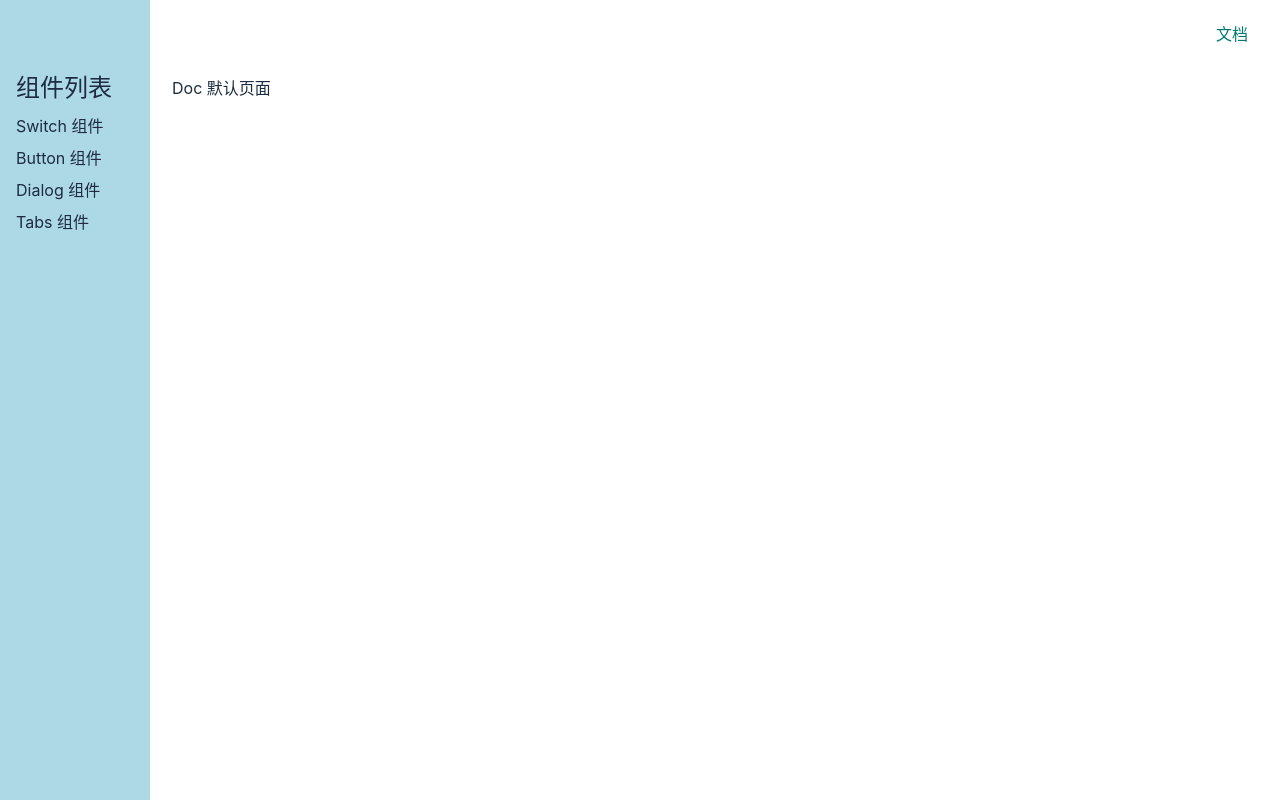
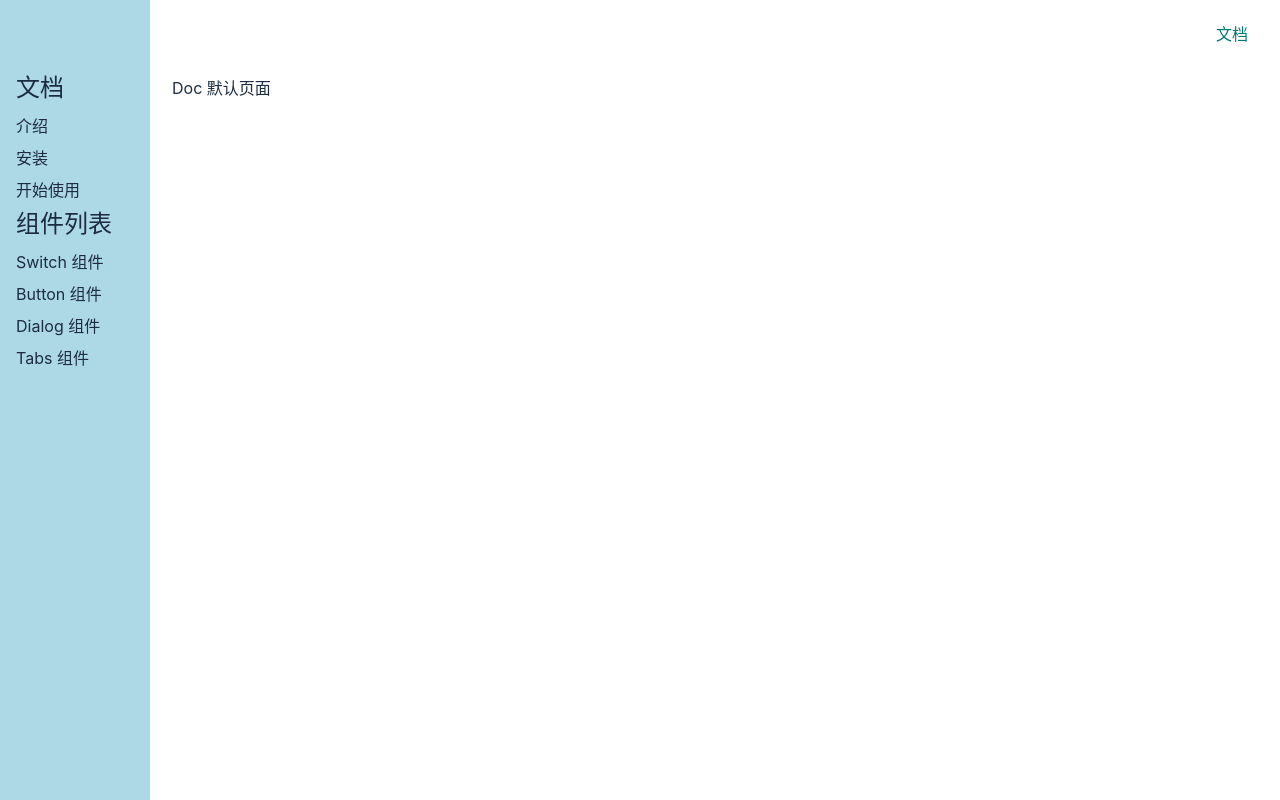
Before and after one commit to xtaiy/taiyUI, a Vue app: page /#/doc in a window 1280 px wide. Built offline with nearby package versions, Linux system fonts and the light colour scheme.

Commit message:
增加 intro、install、get-start 路由

```diff
--- a/src/components/Topnav.vue
+++ b/src/components/Topnav.vue
@@ -46,7 +46,7 @@ $color: #007974;
   top: 0;
   left: 0;
   width: 100%;
-  z-index: 10;
+  z-index: 20;
   justify-content: center;
   align-items: center;
   > .logo {
--- a/src/router.ts
+++ b/src/router.ts
@@ -7,6 +7,9 @@ import SwitchDemo from './components/SwitchDemo.vue';
 import ButtonDemo from './components/ButtonDemo.vue';
 import DialogDemo from './components/DialogDemo.vue';
 import TabsDemo from './components/TabsDemo.vue';
+import Intro from './views/Intro.vue'
+import GetStart from './views/GetStart.vue'
+import Install from './views/Install.vue'
 
 const history = createWebHashHistory();
 
@@ -17,6 +20,9 @@ const router = createRouter({
         { path: '/doc', component: Doc ,
             children:[
                 { path: "", component: DocDemo },
+                { path: "intro", component: Intro },
+                { path: "get-start", component: GetStart },
+                { path: "install", component: Install },
                 {path:'switch',component:SwitchDemo},
                 {path:'button',component:ButtonDemo},
                 {path:'dialog',component:DialogDemo},
--- a/src/views/Doc.vue
+++ b/src/views/Doc.vue
@@ -3,6 +3,18 @@
       <Topnav class="nav" :toggle-aside-button-visible="true"/>
       <div class="content">
       <aside v-show="asideVisible">
+        <h2>文档</h2>
+        <ol>
+          <li>
+            <router-link to="/doc/intro">介绍</router-link>
+          </li>
+          <li>
+          <router-link to="/doc/install">安装</router-link>
+          </li>
+          <li>
+            <router-link to="/doc/get-start">开始使用</router-link>
+          </li>
+        </ol>
         <h2>组件列表</h2>
         <ol>
           <li>
@@ -77,7 +89,7 @@ aside {
   left: 0;
   padding: 70px 16px 16px;
   height: 100%;
-
+  z-index: 10;
   > h2 {
     margin-bottom: 4px;
   }
--- /dev/null
+++ b/src/views/GetStart.vue
@@ -0,0 +1,5 @@
+<template>
+  <div>
+    GetStart
+  </div>
+</template>
--- /dev/null
+++ b/src/views/Install.vue
@@ -0,0 +1,5 @@
+<template>
+  <div>
+    安装
+  </div>
+</template>
--- /dev/null
+++ b/src/views/Intro.vue
@@ -0,0 +1,5 @@
+<template>
+  <div>
+    Intro
+  </div>
+</template>
```
